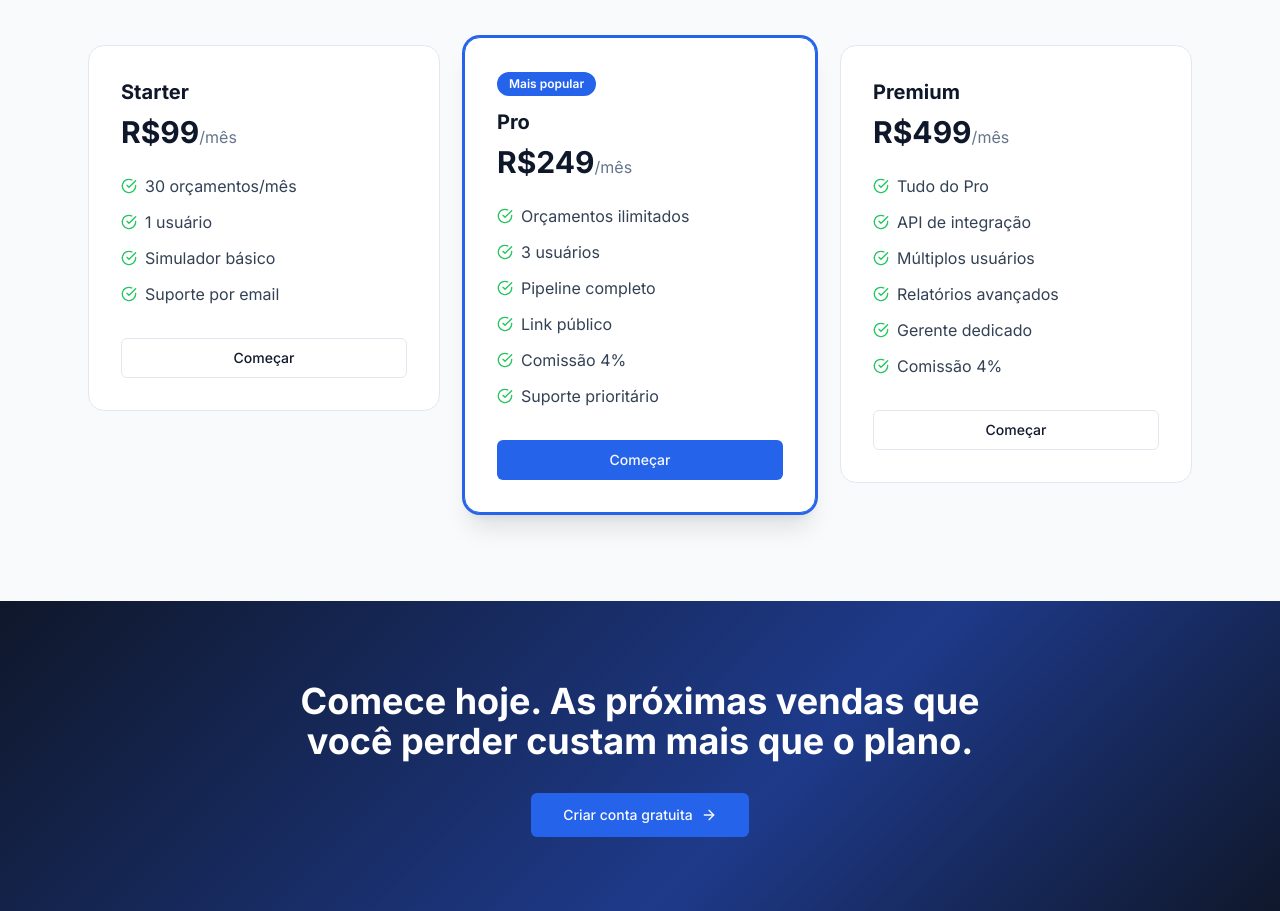
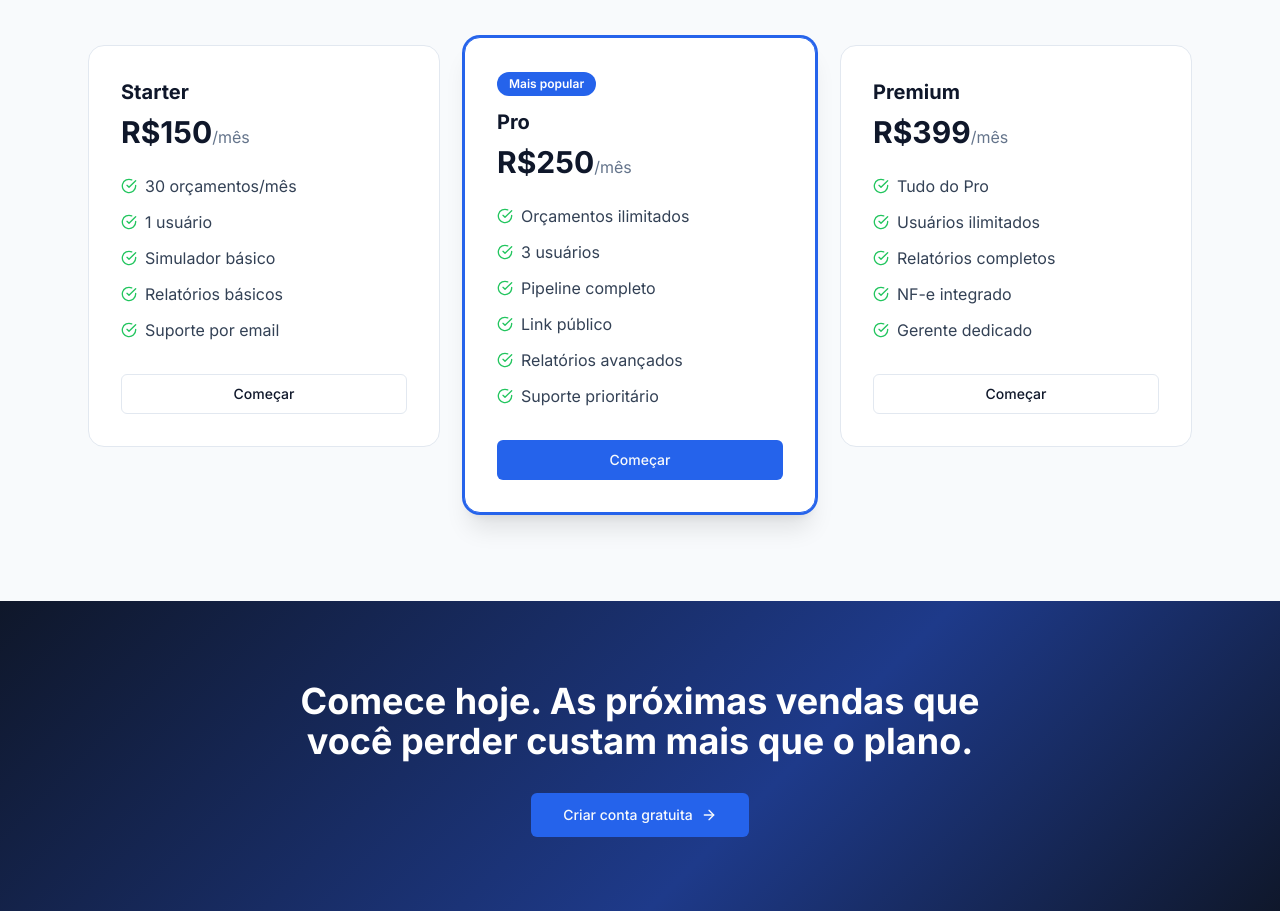
Before and after one commit to yanviana100/autocred-oficina, a Next.js app: page / in a window 1280 px wide. Shown: the part 4028-4939 px from the top of the page. Built offline with nearby package versions, Linux system fonts and the light colour scheme; no server answers.

Commit message:
fix: update pricing to R$150, R$250, R$399

```diff
--- a/src/app/page.tsx
+++ b/src/app/page.tsx
@@ -36,16 +36,16 @@ const benefits = [
 
 const plans = [
   {
-    name: "Starter", price: "R$99", highlight: false,
-    features: ["30 orçamentos/mês", "1 usuário", "Simulador básico", "Suporte por email"],
+    name: "Starter", price: "R$150", highlight: false,
+    features: ["30 orçamentos/mês", "1 usuário", "Simulador básico", "Relatórios básicos", "Suporte por email"],
   },
   {
-    name: "Pro", price: "R$249", highlight: true,
-    features: ["Orçamentos ilimitados", "3 usuários", "Pipeline completo", "Link público", "Comissão 4%", "Suporte prioritário"],
+    name: "Pro", price: "R$250", highlight: true,
+    features: ["Orçamentos ilimitados", "3 usuários", "Pipeline completo", "Link público", "Relatórios avançados", "Suporte prioritário"],
   },
   {
-    name: "Premium", price: "R$499", highlight: false,
-    features: ["Tudo do Pro", "API de integração", "Múltiplos usuários", "Relatórios avançados", "Gerente dedicado", "Comissão 4%"],
+    name: "Premium", price: "R$399", highlight: false,
+    features: ["Tudo do Pro", "Usuários ilimitados", "Relatórios completos", "NF-e integrado", "Gerente dedicado"],
   },
 ];
 
```
